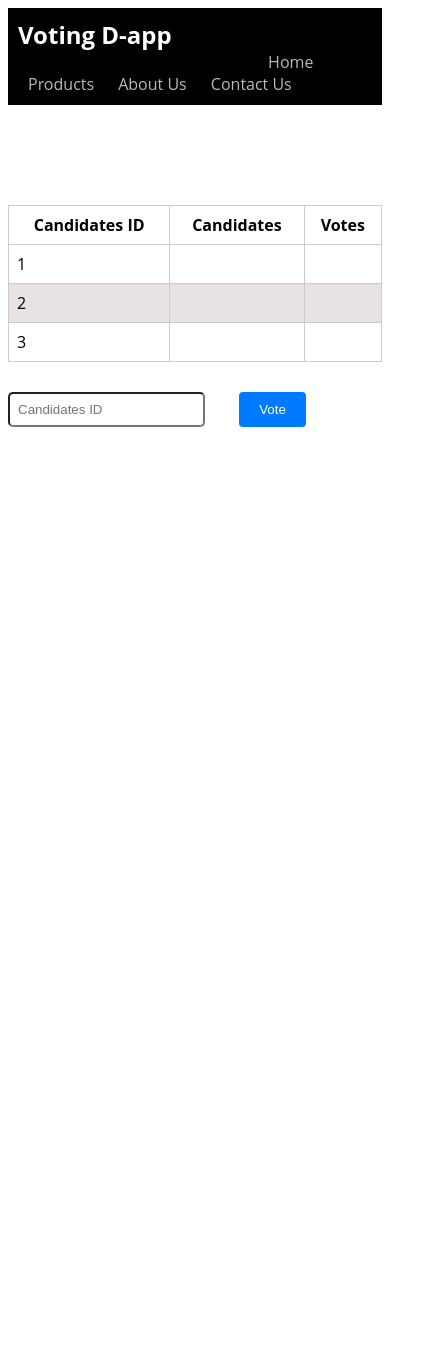
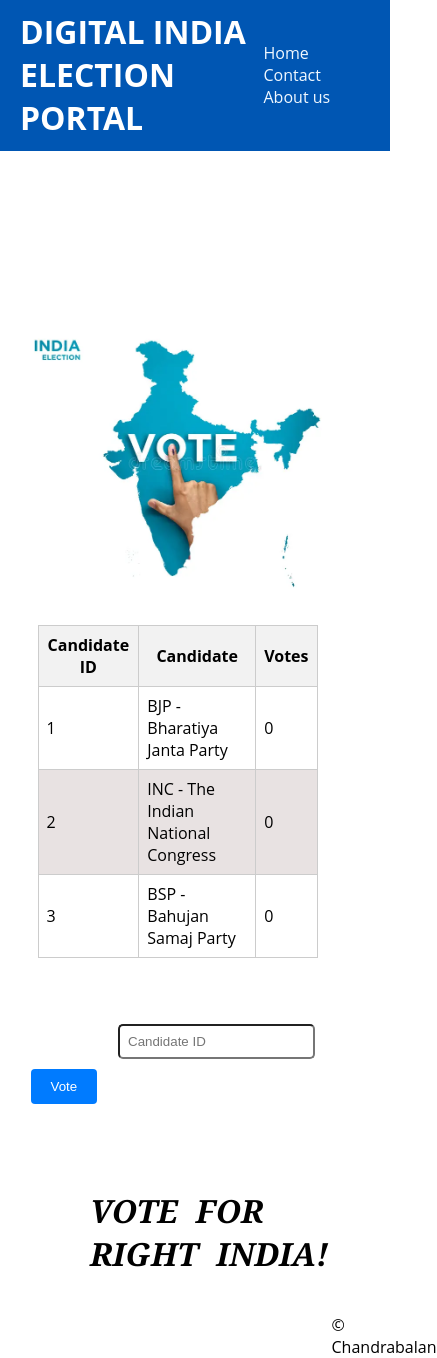
Before and after one commit to Chandrabalan-C/Web3-Based-Voting-System, a website: page index.html in a window 390 px wide. Shown: the whole page, 437 px wide, since content can reach past the window. Before the commit the page ends 844 px from the top, so only its background shows below. Drawn offline with Linux system fonts and the light colour scheme.

Commit message:
file changed

```diff
--- a/index.html
+++ b/index.html
@@ -7,46 +7,79 @@
     <link rel="stylesheet" href="style.css" />
   </head>
   <body>
-    <div class="header">
+    <header>
+      <h1>DIGITAL INDIA ELECTION PORTAL</h1>
       <nav>
-        <h1 class="h1">Voting D-app</h1>
-        <ul>
-          <li>Home</li>
-          <li>Products</li>
-          <li>About Us</li>
-          <li>Contact Us</li>
-        </ul>
+        <a
+          href=""
+          style="color: aliceblue; margin-right: 25px; text-decoration: none"
+          >Home</a
+        >
+
+        <a
+          href=""
+          style="color: aliceblue; margin-right: 25px; text-decoration: none"
+          >Contact</a
+        >
+        <a href="" style="color: aliceblue; text-decoration: none">About us</a>
       </nav>
+    </header>
+    <br />
+    <section class="content">
+      <br />
+      <br />
+      <div class="left-content">
+        <!-- Place your picture here -->
+
+        <img src="images/body01.webp" alt="Candidate Image" />
       </div>
+
+      <div class="right-content">
         <table>
           <thead>
             <tr>
-          <th>Candidates ID</th>
-          <th>Candidates</th>
+              <th>Candidate ID</th>
+              <th>Candidate</th>
               <th>Votes</th>
             </tr>
           </thead>
           <tbody>
             <tr>
               <td>1</td>
-          <td id="1"></td>
-          <td id="candidate1"></td>
+              <td id="1">BJP - Bharatiya Janta Party</td>
+              <td id="candidate1">0</td>
             </tr>
             <tr>
               <td>2</td>
-          <td id="2"></td>
-          <td id="candidate2"></td>
+              <td id="2">INC - The Indian National Congress</td>
+              <td id="candidate2">0</td>
             </tr>
             <tr>
               <td>3</td>
-          <td id="3"></td>
-          <td id="candidate3"></td>
+              <td id="3">BSP - Bahujan Samaj Party</td>
+              <td id="candidate3">0</td>
             </tr>
           </tbody>
         </table>
-    <input type="text" id="candidate" placeholder="Candidates ID" />
-    <button onclick="vote()" class="btn">Vote</button>
-    <script src="./node_modules/web3/dist/web3.min.js"></script>
-    <script src="./script.js"></script>
+        <br />
+        <br />
+        <br />
+        <input
+          type="text"
+          id="candidate"
+          placeholder="Candidate ID"
+          style="margin-left: 28%"
+        />
+        <button onclick="vote()" class="btn" style="margin-left: 3%">
+          Vote
+        </button>
+        <br />
+        <br />
+        <h2>VOTE FOR RIGHT INDIA!</h2>
+      </div>
+    </section>
+
+    <p style="margin-left: 85%; margin-top: 5%">&copy; Chandrabalan</p>
+    <script src="script.js"></script>
   </body>
 </html>
--- a/style.css
+++ b/style.css
@@ -1,91 +1,194 @@
-body {
-  font-family: "open Sans", sans-serif;
-  /* margin: 0 auto;
-  padding: 20px;
-  width: 600px;
-  background-color: #add8e6; */
-}
-.h1{
+/* Reset default styles */
+* {
   margin: 0;
   padding: 0;
+  box-sizing: border-box;
+}
+/* Global Styles */
+body {
+  font-family: "Open Sans", sans-serif;
 }
 
-nav {
-  background-color: black;
+/* Header Styles */
+header {
+  background-color: #0056b3;
+  border-bottom: 2px solid #0056b3;
   color: white;
-  padding: 10px;
-}
-li,
-ul,
-h1 {
-  display: inline;
-  padding: 10px;
-}
-ul {
-  margin-left: 65%;
+  display: flex;
+  justify-content: space-between;
+  align-items: center;
+  padding: 10px 20px;
 }
 
-li {
-  color: rgb(189, 184, 184);
-  cursor: pointer;
+.logo h1 {
+  font-size: 24px;
+  margin: 0;
 }
 
-li:hover {
-  color: white;
-  background-color:gray;
+.menu ul {
+  list-style: none;
 }
 
+.menu ul li {
+  display: inline;
+  margin-right: 20px;
+}
+.menu a {
+  text-decoration: none;
+  color: white;
+  font-weight: bold;
+}
 
-.about {
-  margin-top: 20px;
-  text-align: center;
+/* Content Section Styles */
+.content {
+  display: flex;
+  flex-wrap: wrap;
   padding: 20px;
 }
 
-p{
-    text-align: center;
+.left-content {
+  flex: 1;
+  padding-right: 20px;
 }
 
-.contact{
-    background-color:black;
-    color:white;
-    text-align: center;
-    padding: 40px;
-
+.left-content img {
+  max-width: 100%;
+  height: auto;
+  display: block;
+  margin-top: 25%;
 }
 
+.right-content {
+  flex: 2;
+}
+/*head2 Styles*/
+h2{
+  margin-top: 15%;
+  margin-left: 20%;
+  font-style: oblique;
+  word-spacing: 10px;
+  font-size: 2em;
+  font-family: Georgia, 'Times New Roman', Times, serif;
+}
+/* Table Styles */
 table {
-  margin-top: 100px;
-  width: 100%;
+  width: 80%;
   border-collapse: collapse;
   background-color: white;
+  margin-top: 10%;
+  margin-left: 5%;
 }
 
-th,
-td {
+table th,
+table td {
   padding: 8px;
   border: 1px solid #ccc;
 }
 
-tr:nth-child(even) {
+table th {
+  background-color: #f2f2f2;
+}
+
+table tr:nth-child(even) {
   background-color: #e0d8d8ba;
 }
 
-input {
+input[type="text"] {
   padding: 8px;
   border-radius: 5px;
+  margin-right: 10px;
 }
 
 .btn {
   display: inline-block;
   padding: 10px 20px;
   color: white;
-  margin: 30px;
+  margin: 10px 0;
   background-color: #007bff;
   border-radius: 4px;
   border: none;
 }
 
 .btn:hover {
-  background-color: #0069;
+  background-color: #0056b3;
 }
+
+
+/* Responsive Styles */
+@media screen and (max-width: 768px) {
+  .content {
+    flex-direction: column;
+  }
+
+  .left-content {
+    padding-right: 0;
+  }
+
+  .menu ul {
+    text-align: center;
+    margin-top: 10px;
+  }
+
+  .menu ul li {
+    display: block;
+    margin-bottom: 10px;
+  }
+}
+@media screen and (max-width: 768px) {
+  .menu-toggle {
+    display: block;
+    position: fixed;
+    top: 20px;
+    right: 20px;
+    cursor: pointer;
+    z-index: 999;
+  }
+
+  .bar {
+    width: 30px;
+    height: 3px;
+    background-color: #333;
+    margin: 6px 0;
+    transition: 0.4s;
+  }
+
+  .menu {
+    display: none;
+    width: 200px;
+    height: 100%;
+    position: relative;
+    top: 0;
+    left: -200px;
+    background-color: #333;
+    transition: 0.4s;
+    z-index: 998;
+  }
+
+  .menu ul {
+    padding: 20px;
+    list-style: none;
+  }
+
+  .menu ul li {
+    margin-bottom: 10px;
+  }
+
+  .menu a {
+    color: white;
+    text-decoration: none;
+    font-size: 18px;
+  }
+
+  /* Toggle menu when menu-toggle is clicked */
+  .menu-toggle.active + .menu {
+    right: 0;
+  }
+}
+.center-content {
+  flex: 1;
+}
+
+.center-content p {
+  font-size: 15px;
+  margin: 0;
+}
```
Also changed, not shown: images/A2p_rP6_400x400.jpg (added), images/SIH-Logo.png (added), images/body01.webp (added), images/body02.webp (added), images/g20-logo.png (added), images/logo.jpg (added), images/logo.png (added), images/logo_higher_0.png (added), images/pic01.png (added), images/profile01.jpg (added), images/unnamed.jpg (added). Lines whose indentation alone changed are shown as unchanged.
